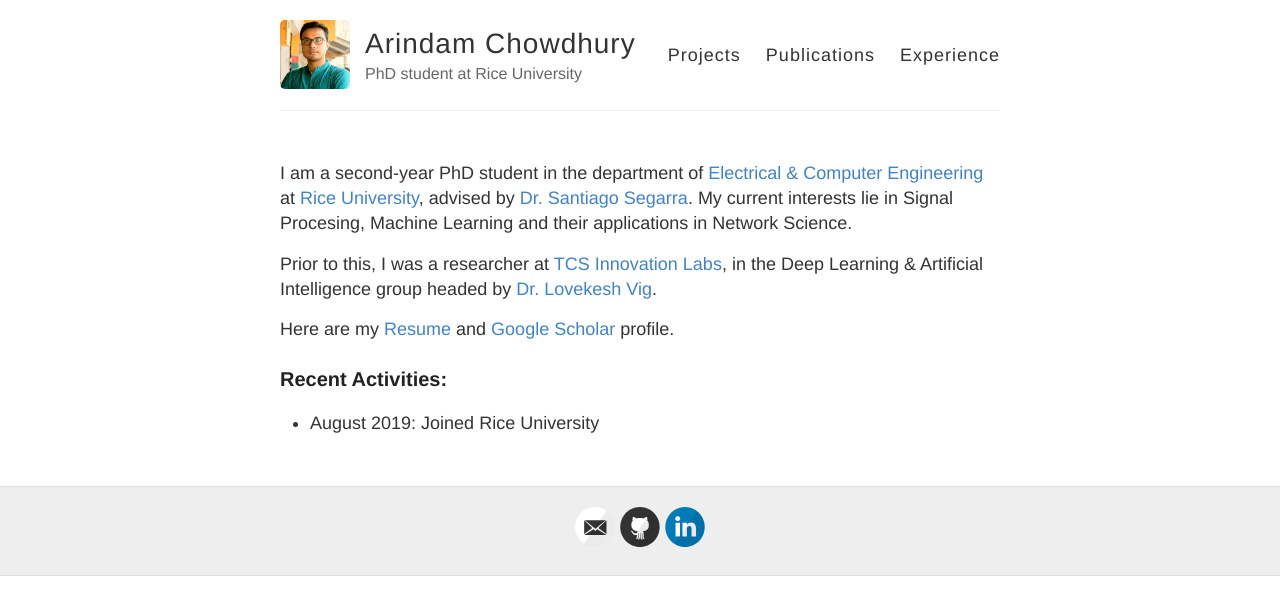
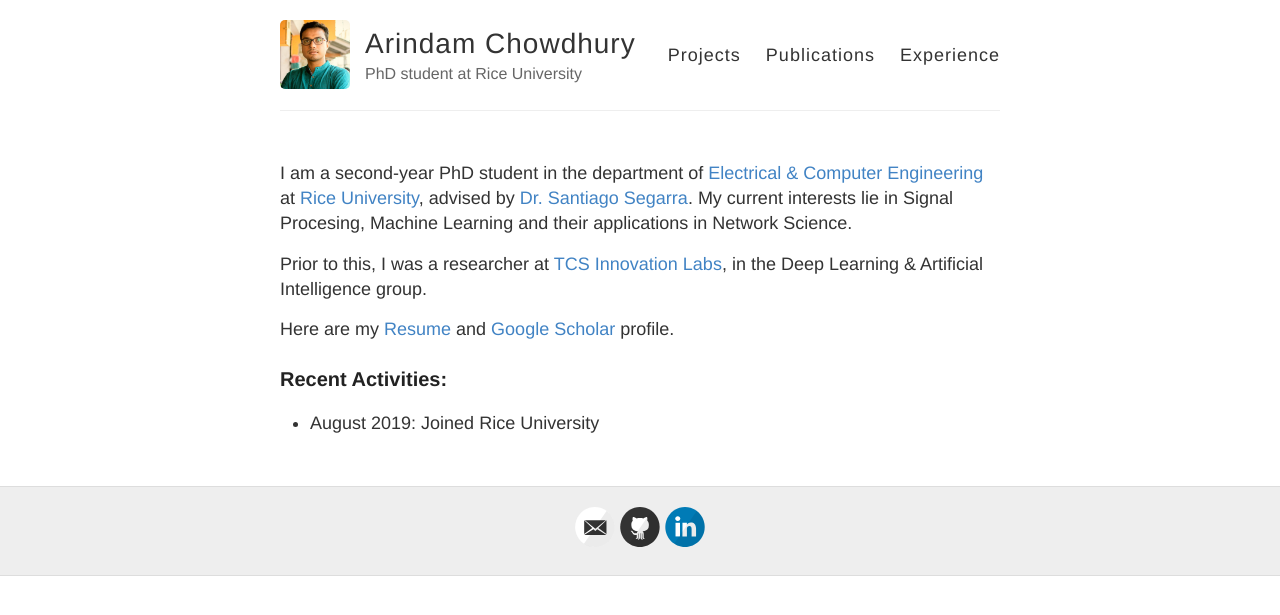
Before and after one commit to ArCho48/ArCho48.github.io, a Jekyll site: the page built from index.md, in a window 1280 px wide. Shown: the top 615 px of the page. Built offline with Jekyll 4.4.1, drawn with Linux system fonts in a browser that asks for light colours.

Commit message:
Update index.md

```diff
--- a/index.md
+++ b/index.md
@@ -5,7 +5,7 @@ published: true
 
 I am a second-year PhD student in the department of [Electrical & Computer Engineering](https://eceweb.rice.edu/) at [Rice University](https://www.rice.edu/), advised by [Dr. Santiago Segarra](http://segarra.rice.edu/). My current interests lie in Signal Procesing, Machine Learning and their applications in Network Science.
 
-Prior to this, I was a researcher at [TCS Innovation Labs](https://www.tcs.com/research-and-innovation), <!--[Tata Consultancy Services](https://www.tcs.com/)--> in the Deep Learning & Artificial Intelligence group headed by [Dr. Lovekesh Vig](https://in.linkedin.com/in/lovekesh-vig-5ba6ba2). <!--I obtained a Master's degree in [Signal Processing](https://www.iitg.ac.in/eee/mtechSP_course_struct.html) from the department of [EEE](https://www.iitg.ac.in/eee/) at [IIT Guwahati](http://www.iitg.ac.in/) under the supervision of [Dr. Prithwijit Guha](https://www.iitg.ac.in/eee/pguha.html). My Bachelor's degree was in [Electronics & Communication](https://www.nitdgp.ac.in/department/EC) from [NIT Durgapur](https://www.nitdgp.ac.in/).-->
+Prior to this, I was a researcher at [TCS Innovation Labs](https://www.tcs.com/research-and-innovation), <!--[Tata Consultancy Services](https://www.tcs.com/)--> in the Deep Learning & Artificial Intelligence group.<!-- headed by [Dr. Lovekesh Vig](https://in.linkedin.com/in/lovekesh-vig-5ba6ba2). I obtained a Master's degree in [Signal Processing](https://www.iitg.ac.in/eee/mtechSP_course_struct.html) from the department of [EEE](https://www.iitg.ac.in/eee/) at [IIT Guwahati](http://www.iitg.ac.in/) under the supervision of [Dr. Prithwijit Guha](https://www.iitg.ac.in/eee/pguha.html). My Bachelor's degree was in [Electronics & Communication](https://www.nitdgp.ac.in/department/EC) from [NIT Durgapur](https://www.nitdgp.ac.in/).-->
 
 Here are my [Resume](https://archo48.github.io/ac_resume.pdf) and [Google Scholar](https://scholar.google.co.in/citations?user=zAu1_ZIAAAAJ&hl=en) profile.
 
```
